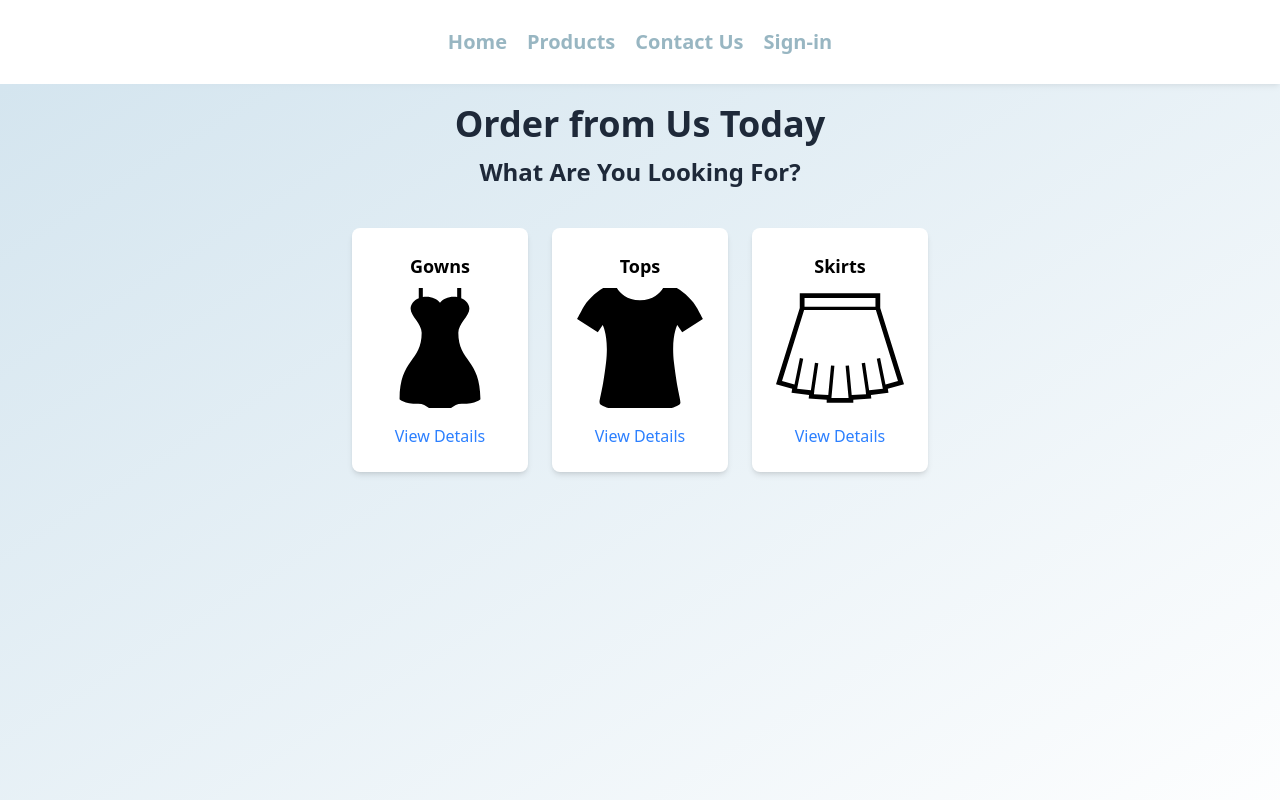
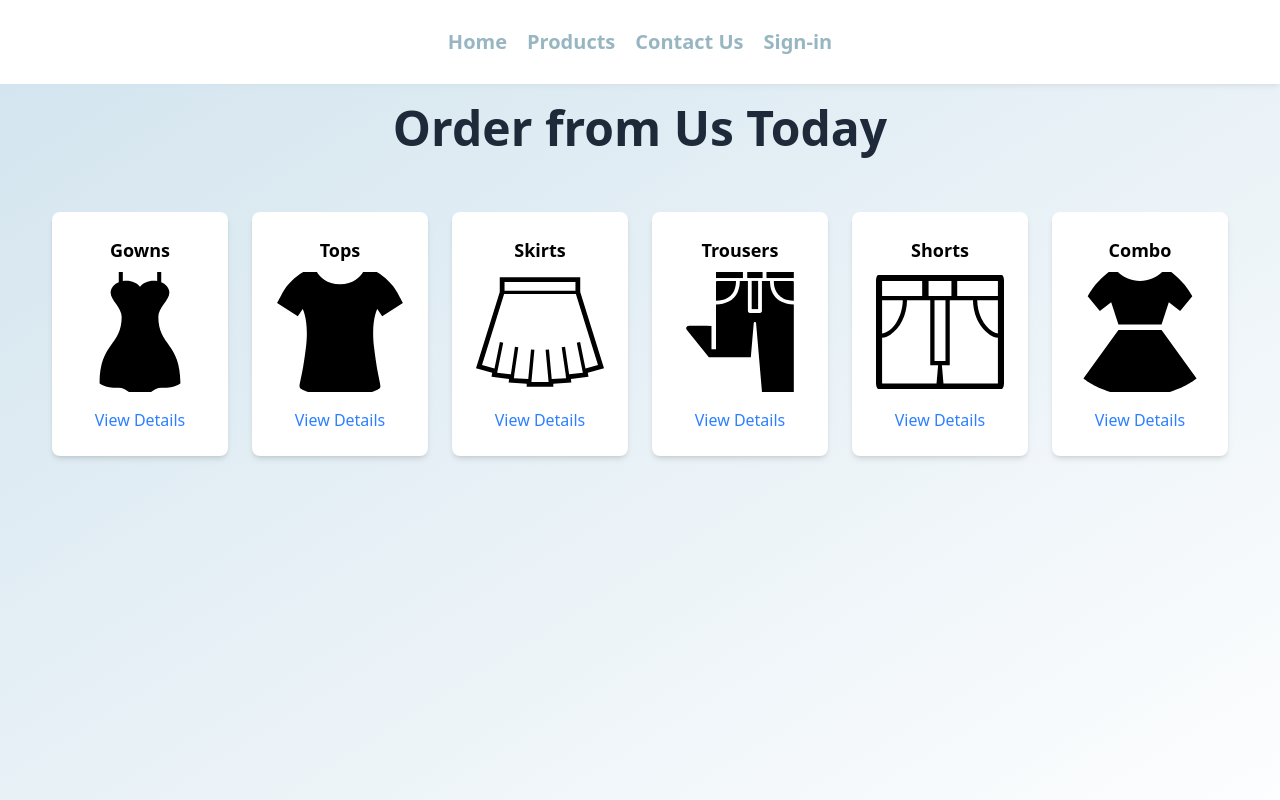
Before and after one commit to Maega-k/landing, a React (Vite) app in the folder landing/: page /products in a window 1280 px wide. Shown: the top 800 px of the page. Built offline with nearby package versions, Linux system fonts and the light colour scheme.

Commit message:
Update products.jsx

```diff
--- a/landing/src/products.jsx
+++ b/landing/src/products.jsx
@@ -2,6 +2,7 @@ import React from "react";
  import { Link } from "react-router-dom";
 import { motion } from 'framer-motion';
 import Navbar from "./navbar";
+import Footer from "./footer";
 
 function Products(){
     return(
@@ -10,21 +11,21 @@ function Products(){
         <section className="bg-gradient-to-br from-bluey to-white-600 min-h-screen">
             <div className="text-gray-800">
                 <motion.h1
-                    className="text-center text-4xl font-extrabold pb-3 pt-5"
+                    className="text-center text-5xl font-extrabold pb-5 pt-5"
                     initial={{ opacity: 0, y: -40 }}
                     animate={{ opacity: 1, y: 0 }}
                     transition={{ duration: 0.7 }}
                 >
                     Order from Us Today
                 </motion.h1>
-                 <motion.h2 className="text-2xl text-center font-bold "
+                 {/* <motion.h2 className="text-2xl text-center font-bold "
                    initial={{ opacity: 0, y: -40 }}
                     animate={{ opacity: 1, y: 0 }}
                     transition={{ duration: 0.7 }}
                 >
                     What Are You Looking For?
 
-                </motion.h2>
+                </motion.h2> */}
             </div>
             {/* Products */}
                 <motion.div className="flex flex-col mt-10 px-7 md:flex-row md:space-x-6 sm:space-y-0 space-y-8 justify-center"
@@ -81,10 +82,53 @@ function Products(){
                             View Details
                         </Link>
                     </motion.div>
+                    {/* Product 4 */}
+                    <motion.div className="bg-white rounded-lg shadow-md p-6 text-center hover:scale-105"
+                     initial={{ opacity: 0, y: 40 }}
+                    animate={{ opacity: 1, y: 0 }}
+                    transition={{ duration: 0.7 }}
+                    >
+                        <h3 className="text-lg font-semibold mb-2">Trousers</h3>
+                        <Link to="/product-1" className="text-blue-500 hover:underline">
+                        <img src="img/jeans.svg" alt="Gown" className="w-32 h-30 object-cover mb-4 rounded-lg mx-auto md:mx-0" />
+                        </Link>
+                        <Link to="/product-1" className="text-center text-blue-500 hover:underline">
+                            View Details
+                        </Link>
+                    </motion.div>
+                    {/* Product 5 */}
+                    <motion.div className="bg-white rounded-lg shadow-md p-6 text-center hover:scale-105"
+                     initial={{ opacity: 0, y: 40 }}
+                    animate={{ opacity: 1, y: 0 }}
+                    transition={{ duration: 0.7 }}
+                    >
+                        <h3 className="text-lg font-semibold mb-2">Shorts</h3>
+                        <Link to="/product-1" className="text-blue-500 hover:underline">
+                        <img src="img/shorts.svg" alt="Gown" className="w-32 h-30 object-cover mb-4 rounded-lg mx-auto md:mx-0" />
+                        </Link>
+                        <Link to="/product-1" className="text-center text-blue-500 hover:underline">
+                            View Details
+                        </Link>
+                    </motion.div>
+                    {/* Product 6 */}
+                    <motion.div className="bg-white rounded-lg shadow-md p-6 text-center hover:scale-105"
+                     initial={{ opacity: 0, y: 40 }}
+                    animate={{ opacity: 1, y: 0 }}
+                    transition={{ duration: 0.7 }}
+                    >
+                        <h3 className="text-lg font-semibold mb-2">Combo</h3>
+                        <Link to="/product-1" className="text-blue-500 hover:underline">
+                        <img src="img/combo.svg" alt="Gown" className="w-32 h-30 object-cover mb-4 rounded-lg mx-auto md:mx-0" />
+                        </Link>
+                        <Link to="/product-1" className="text-center text-blue-500 hover:underline">
+                            View Details
+                        </Link>
+                    </motion.div>
                 </motion.div>
 
         </section>
 
+      <Footer />
       </>
     )
 }
```
